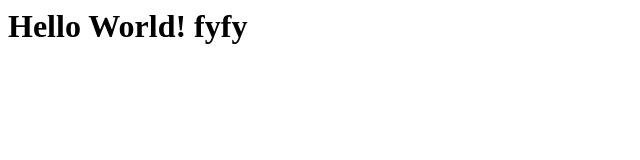
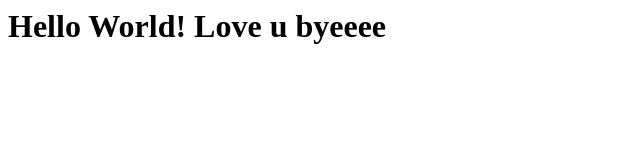
Before and after one commit to macobac/workflow, a plain HTML site: page index.html in a window 1280 px wide. Shown: the whole page, without its empty margins (0-640 px from the left). Drawn offline with Linux system fonts and the light colour scheme.

Commit message:
Update index.html

```diff
--- a/index.html
+++ b/index.html
@@ -3,6 +3,6 @@
   <title>GitHub Pages Demo</title>
 </head>
 <body>
-  <h1>Hello World! fyfy</h1>
+  <h1>Hello World! Love u byeeee</h1>
 </body>
 </html>
```
